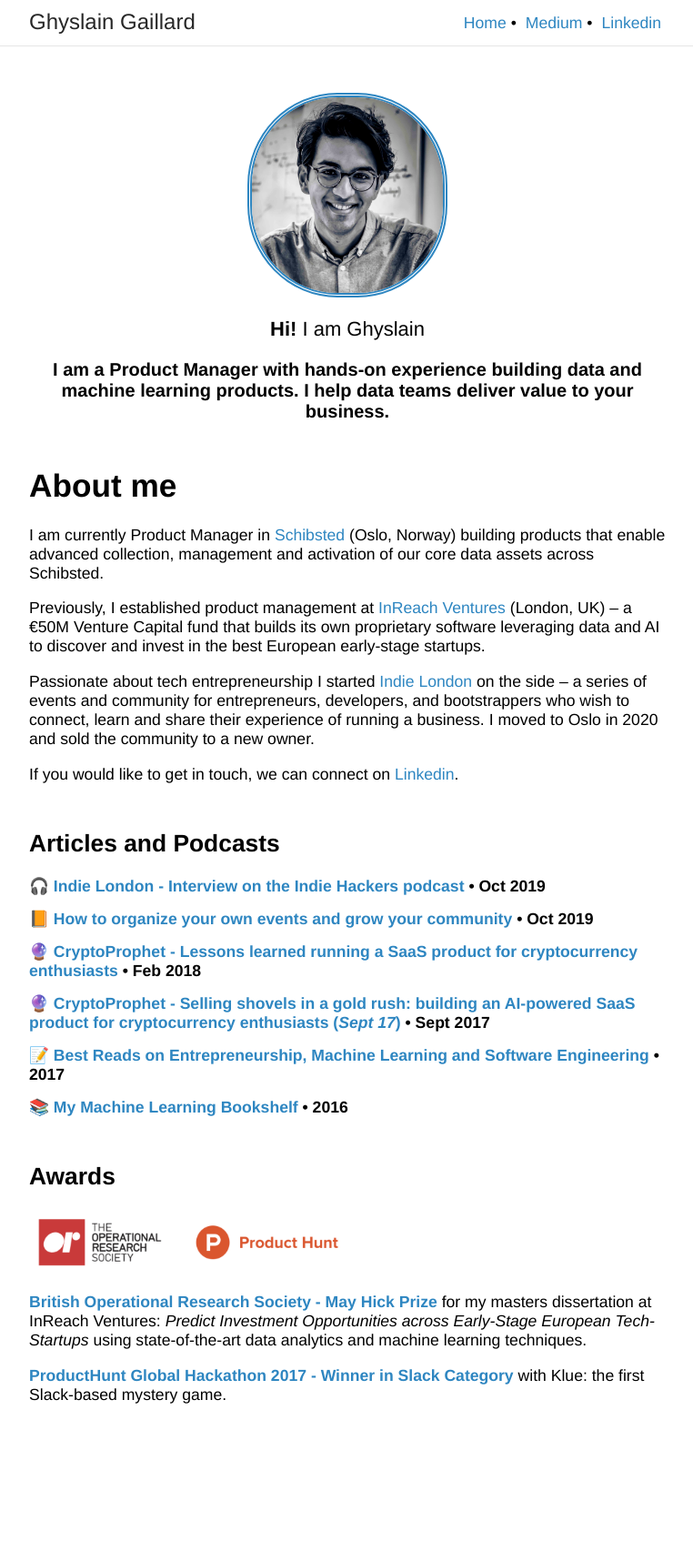
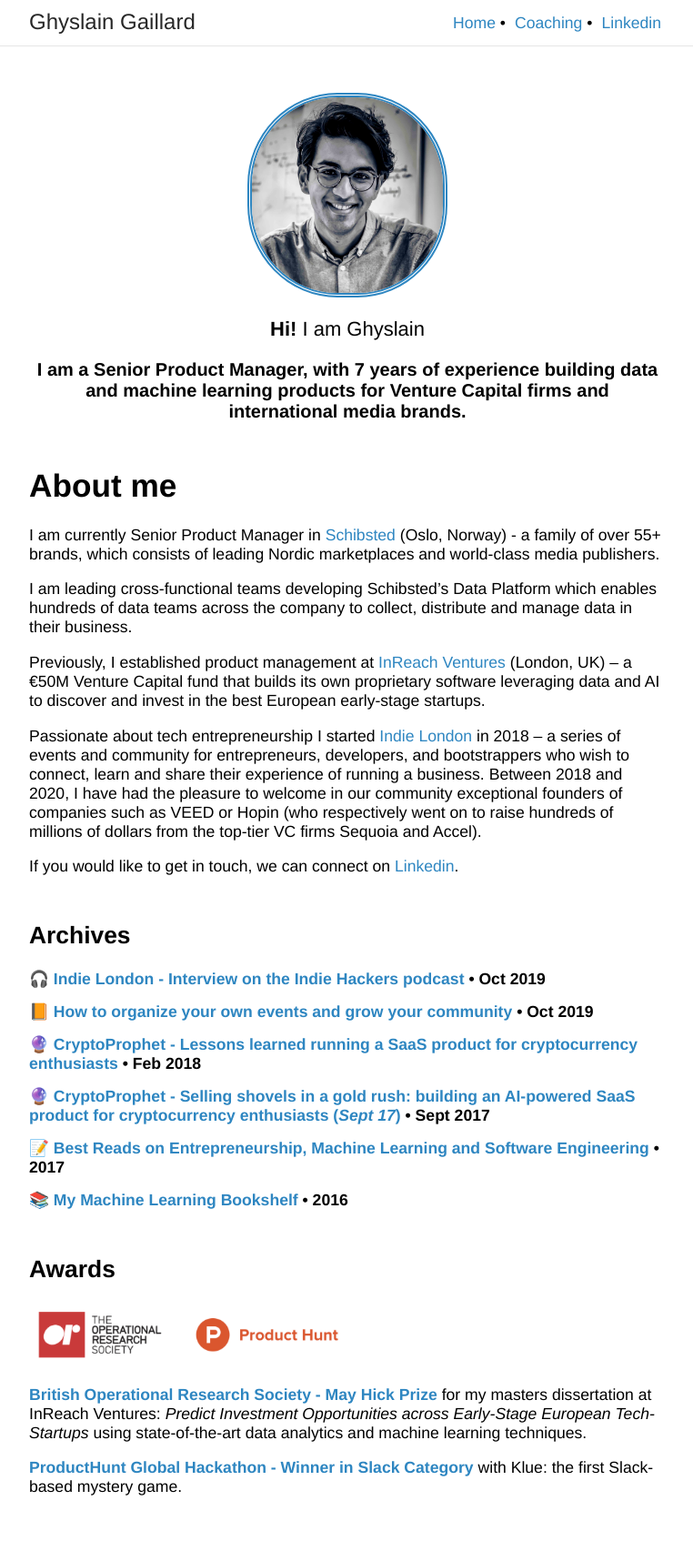
Before and after one commit to ghyslain/ghyslain.me, a Jekyll site: the page built from index.md, in a window 1280 px wide. Shown: the whole page at 91% size, without its empty margins (258-1020 px from the left). Built offline with Jekyll 4.4.1, drawn with Linux system fonts in a browser that asks for light colours; before the commit the page ends 1603 px from its top, so only the background shows below that.

Commit message:
edit index and add coaching offer

```diff
--- a/_data/nav.yml
+++ b/_data/nav.yml
@@ -2,8 +2,8 @@
 - name: "Linkedin"
   link: "https://www.linkedin.com/in/ghyslaingaillard/"
 
-- name: "Medium"
-  link: "https://medium.com/@ghyslain"
+- name: "Coaching"
+  link: "./coaching"
 
 - name: "Home"
   link: "./"
--- a/index.md
+++ b/index.md
@@ -1,6 +1,6 @@
 ---
 layout: default
-description: "I am a Product Manager with hands-on experience building data and machine learning products. I help data teams deliver value to your business."
+description: "I am a Senior Product Manager with hands-on experience building data and machine learning products for Venture Capital firms and international media brands."
 title: Ghyslain Gaillard - Product Management, Data and Machine Learning
 
 ---
@@ -11,19 +11,22 @@ title: Ghyslain Gaillard - Product Management, Data and Machine Learning
 **Hi!** I am Ghyslain
 
 {:.center}
-**I am a Product Manager with hands-on experience building data and machine learning products. I help data teams deliver value to your business.**
+**I am a Senior Product Manager, with 7 years of experience building data and machine learning products for Venture Capital firms and international media brands.**
 
 # About me
 
-I am currently Product Manager in [Schibsted](https://schibsted.com/) (Oslo, Norway) building products that enable advanced collection, management and activation of our core data assets across Schibsted.
+I am currently Senior Product Manager in [Schibsted](https://schibsted.com/) (Oslo, Norway) - a family of over 55+ brands, which consists of leading Nordic marketplaces and world-class media publishers.
+
+I am leading cross-functional teams developing Schibsted's Data Platform which enables hundreds of data teams across the company to collect, distribute and manage data in their business.
 
 Previously, I established product management at [InReach Ventures](http://www.inreachventures.com/) (London, UK) – a €50M Venture Capital fund that builds its own proprietary software leveraging data and AI to discover and invest in the best European early-stage startups.
 
-Passionate about tech entrepreneurship I started [Indie London](https://www,indieldn.com/) on the side – a series of events and community for entrepreneurs, developers, and bootstrappers who wish to connect, learn and share their experience of running a business. I moved to Oslo in 2020 and sold the community to a new owner.
+Passionate about tech entrepreneurship I started [Indie London](https://www,indieldn.com/) in 2018 – a series of events and community for entrepreneurs, developers, and bootstrappers who wish to connect, learn and share their experience of running a business. Between 2018 and 2020, I have had the pleasure to welcome in our community exceptional founders of companies such as VEED or Hopin (who respectively went on to raise hundreds of millions of dollars from the top-tier VC firms Sequoia and Accel).
 
 If you would like to get in touch, we can connect on [Linkedin](https://www.Linkedin.com/in/ghyslaingaillard).
 
-## Articles and Podcasts
+
+## Archives
 
 #### [🎧 **Indie London** - Interview on the Indie Hackers podcast](https://www.indiehackers.com/podcast/127-quick-chat-with-ghyslain-gaillard) • Oct 2019
 
@@ -45,4 +48,4 @@ If you would like to get in touch, we can connect on [Linkedin](https://www.Link
 
 **[British Operational Research Society - May Hick Prize](https://www.theorsociety.com/membership/awards-medals-and-scholarships/may-hicks-award/previous-awards/)** for my masters dissertation at InReach Ventures: *Predict Investment Opportunities across Early-Stage European Tech-Startups* using state-of-the-art data analytics and machine learning techniques.
 
-**[ProductHunt Global Hackathon 2017 - Winner in Slack Category](https://blog.producthunt.com/winners-of-the-product-hunt-global-hackathon-2017-e2bad6adda39)** with Klue: the first Slack-based mystery game.
+**[ProductHunt Global Hackathon - Winner in Slack Category](https://blog.producthunt.com/winners-of-the-product-hunt-global-hackathon-2017-e2bad6adda39)** with Klue: the first Slack-based mystery game.
```
Also changed, not shown: coaching.md (added, +19 -0 lines).
